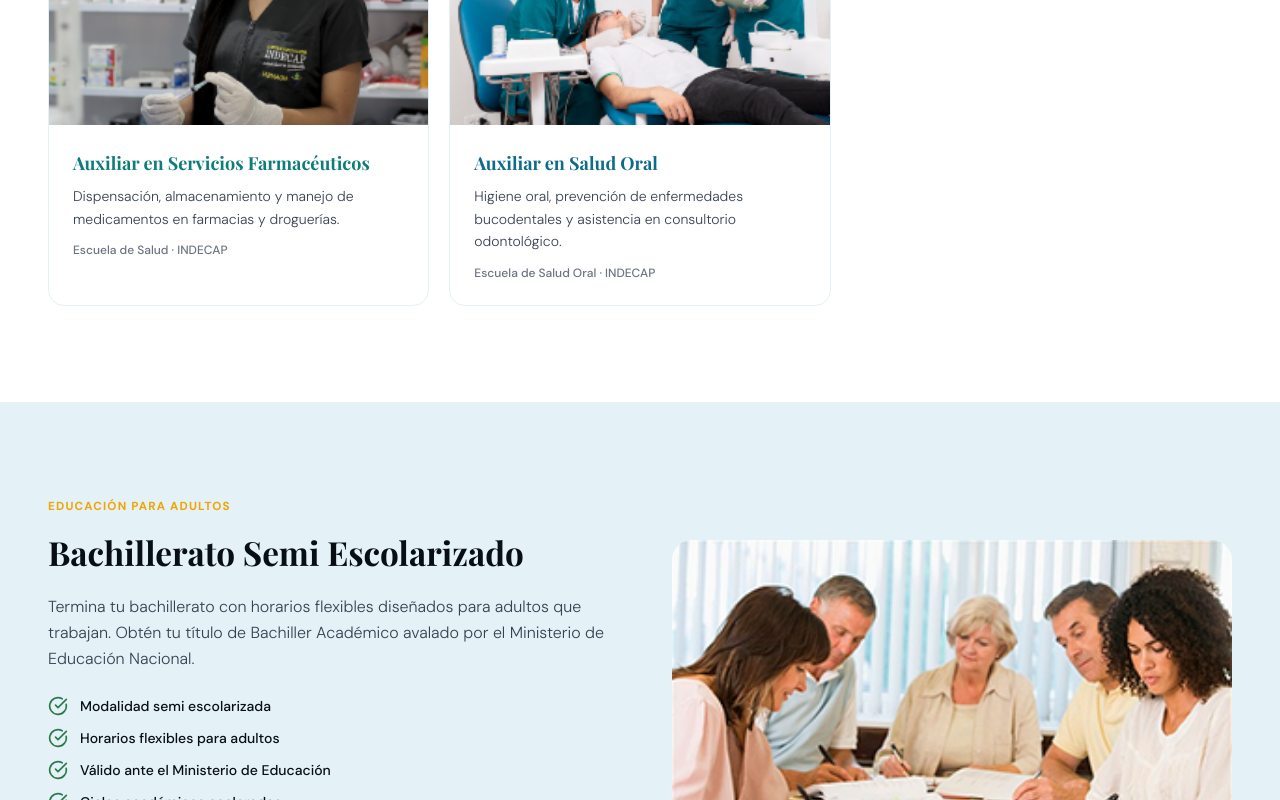
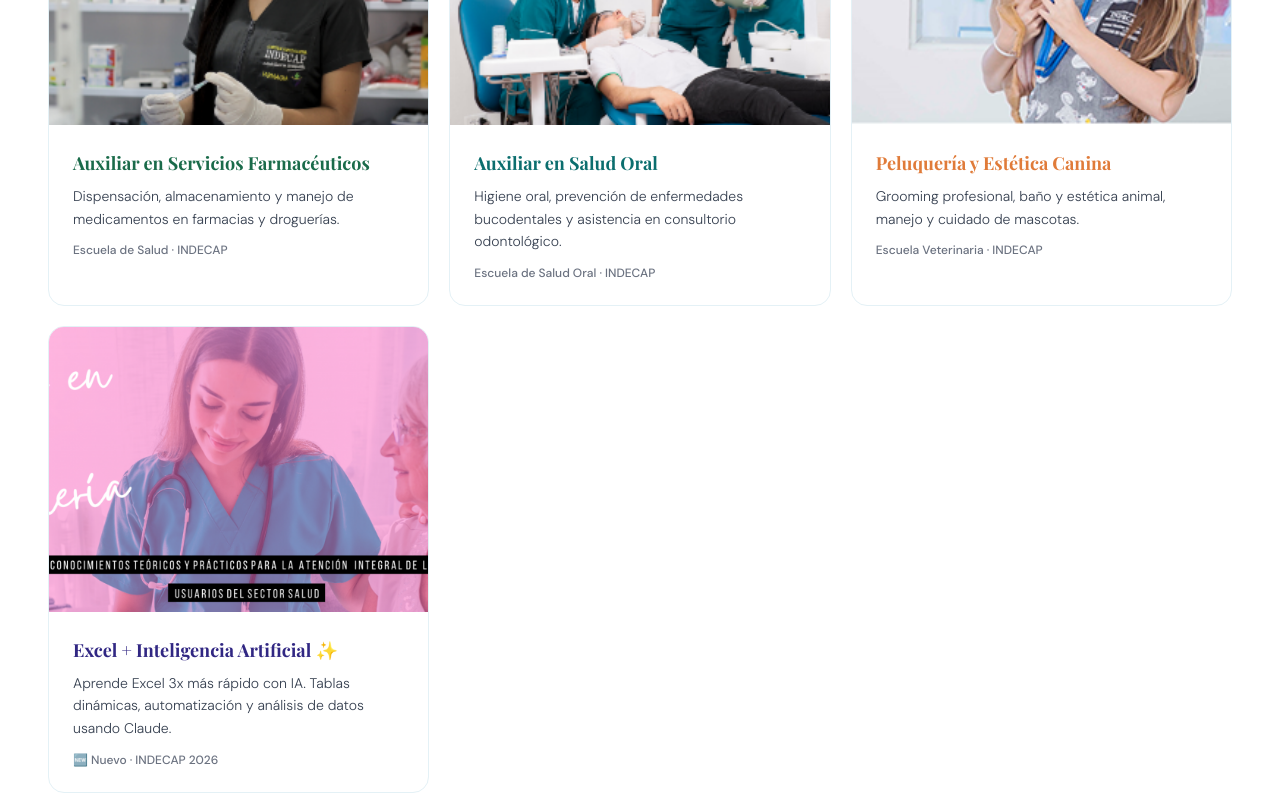
Before and after one commit to camilo2236/indecap-web, a Next.js app: page / in a window 1280 px wide. Shown: the part 1560-2360 px from the top of the page. Built offline with nearby package versions, Linux system fonts and the light colour scheme.

Commit message:
Add files via upload

```diff
--- a/src/data/programs.ts
+++ b/src/data/programs.ts
@@ -8,72 +8,92 @@ export interface Program {
   colorDark: string;
   badge: string;
   whatsappUrl: string;
+  pageUrl?: string;
 }
 
 export const programs: Program[] = [
   {
     id: "enfermeria",
     name: "Auxiliar en Enfermería",
-    description:
-      "Formación integral en el cuidado de la salud, asistencia hospitalaria y atención primaria al paciente.",
+    description: "Formación integral en el cuidado de la salud, asistencia hospitalaria y atención primaria al paciente.",
     icon: "🏥",
     image: "/images/programs/enfermeria.png",
-    color: "#1A5CA8",
-    colorDark: "#0D3A6E",
+    color: "#1A3A6B",
+    colorDark: "#0D2347",
     badge: "Escuela de Salud · INDECAP",
-    whatsappUrl:
-      "https://api.whatsapp.com/send?phone=+573022389760&text=Hola%20INDECAP%20estoy%20interesado%20en%20Enfermer%C3%ADa,%20mi%20nombre%20es%20",
+    whatsappUrl: "https://api.whatsapp.com/send?phone=+573022389760&text=Hola%20INDECAP%20estoy%20interesado%20en%20Enfermer%C3%ADa,%20mi%20nombre%20es%20",
+    pageUrl: "/programas/enfermeria",
   },
   {
     id: "cosmetologia",
     name: "Cosmetología y Estética",
-    description:
-      "Técnicas profesionales de belleza, cuidado de la piel, maquillaje y tratamientos estéticos.",
+    description: "Técnicas profesionales de belleza, cuidado de la piel, maquillaje y tratamientos estéticos.",
     icon: "💄",
     image: "/images/programs/cosmetologia.png",
-    color: "#C0305A",
-    colorDark: "#8B1A3A",
+    color: "#C0394B",
+    colorDark: "#880E2F",
     badge: "Escuela de Estética · INDECAP",
-    whatsappUrl:
-      "https://api.whatsapp.com/send?phone=+573022389760&text=Hola%20INDECAP%20estoy%20interesado%20en%20Cosmetolog%C3%ADa,%20mi%20nombre%20es%20",
+    whatsappUrl: "https://api.whatsapp.com/send?phone=+573022389760&text=Hola%20INDECAP%20estoy%20interesado%20en%20Cosmetolog%C3%ADa,%20mi%20nombre%20es%20",
+    pageUrl: "/programas/cosmetologia",
   },
   {
     id: "veterinaria",
     name: "Auxiliar en Veterinaria",
-    description:
-      "Cuidado animal, asistencia en procedimientos veterinarios y manejo de clínicas veterinarias.",
+    description: "Cuidado animal, asistencia en procedimientos veterinarios y manejo de clínicas veterinarias.",
     icon: "🐾",
     image: "/images/programs/veterinaria.png",
-    color: "#2A7A4B",
-    colorDark: "#1A5A35",
+    color: "#7B1F1F",
+    colorDark: "#5A1515",
     badge: "Escuela Veterinaria · INDECAP",
-    whatsappUrl:
-      "https://api.whatsapp.com/send?phone=+573022389760&text=Hola%20INDECAP%20estoy%20interesado%20en%20Auxiliar%20en%20Veterinaria,%20mi%20nombre%20es%20",
+    whatsappUrl: "https://api.whatsapp.com/send?phone=+573022389760&text=Hola%20INDECAP%20estoy%20interesado%20en%20Auxiliar%20en%20Veterinaria,%20mi%20nombre%20es%20",
+    pageUrl: "/programas/veterinaria",
   },
   {
     id: "farmaceuticos",
     name: "Auxiliar en Servicios Farmacéuticos",
-    description:
-      "Dispensación, almacenamiento y manejo de medicamentos en farmacias y droguerías.",
+    description: "Dispensación, almacenamiento y manejo de medicamentos en farmacias y droguerías.",
     icon: "💊",
     image: "/images/programs/farmaceuticos.png",
-    color: "#0E7C7B",
-    colorDark: "#085C5B",
+    color: "#1A6B4A",
+    colorDark: "#0F4A32",
     badge: "Escuela de Salud · INDECAP",
-    whatsappUrl:
-      "https://api.whatsapp.com/send?phone=+573022389760&text=Hola%20INDECAP%20estoy%20interesado%20en%20Servicios%20Farmac%C3%A9uticos,%20mi%20nombre%20es%20",
+    whatsappUrl: "https://api.whatsapp.com/send?phone=+573022389760&text=Hola%20INDECAP%20estoy%20interesado%20en%20Servicios%20Farmac%C3%A9uticos,%20mi%20nombre%20es%20",
+    pageUrl: "/programas/farmacia",
   },
   {
     id: "salud-oral",
     name: "Auxiliar en Salud Oral",
-    description:
-      "Higiene oral, prevención de enfermedades bucodentales y asistencia en consultorio odontológico.",
+    description: "Higiene oral, prevención de enfermedades bucodentales y asistencia en consultorio odontológico.",
     icon: "🦷",
     image: "/images/programs/salud-oral.png",
-    color: "#0E6B8A",
-    colorDark: "#084F68",
+    color: "#0B6E6E",
+    colorDark: "#074F4F",
     badge: "Escuela de Salud Oral · INDECAP",
-    whatsappUrl:
-      "https://api.whatsapp.com/send?phone=+573022389760&text=Hola%20INDECAP%20estoy%20interesado%20en%20Salud%20Oral,%20mi%20nombre%20es%20",
+    whatsappUrl: "https://api.whatsapp.com/send?phone=+573022389760&text=Hola%20INDECAP%20estoy%20interesado%20en%20Salud%20Oral,%20mi%20nombre%20es%20",
+    pageUrl: "/programas/salud-oral",
+  },
+  {
+    id: "peluqueria-canina",
+    name: "Peluquería y Estética Canina",
+    description: "Grooming profesional, baño y estética animal, manejo y cuidado de mascotas.",
+    icon: "🐕",
+    image: "/images/programs/veterinaria.png",
+    color: "#E07B39",
+    colorDark: "#B85A1A",
+    badge: "Escuela Veterinaria · INDECAP",
+    whatsappUrl: "https://api.whatsapp.com/send?phone=+573022389760&text=Hola%20INDECAP%20estoy%20interesado%20en%20Peluquer%C3%ADa%20Canina,%20mi%20nombre%20es%20",
+    pageUrl: "/programas/peluqueria-canina",
+  },
+  {
+    id: "excel-ia",
+    name: "Excel + Inteligencia Artificial ✨",
+    description: "Aprende Excel 3x más rápido con IA. Tablas dinámicas, automatización y análisis de datos usando Claude.",
+    icon: "🤖",
+    image: "/images/programs/enfermeria-hero.png",
+    color: "#312783",
+    colorDark: "#1a1650",
+    badge: "🆕 Nuevo · INDECAP 2026",
+    whatsappUrl: "https://api.whatsapp.com/send?phone=+573022389760&text=Hola%20INDECAP%20estoy%20interesado%20en%20Excel%20%2B%20IA,%20mi%20nombre%20es%20",
+    pageUrl: "/programas/excel-ia",
   },
 ];
```
